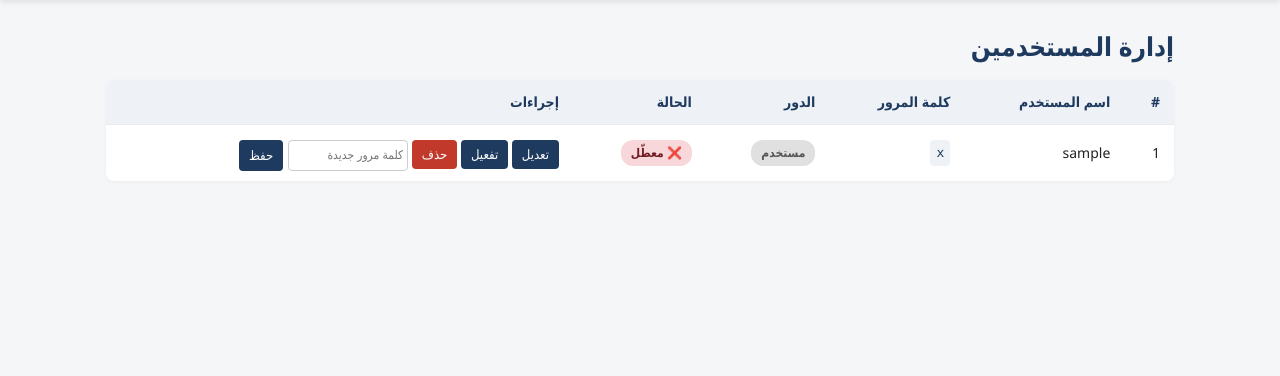
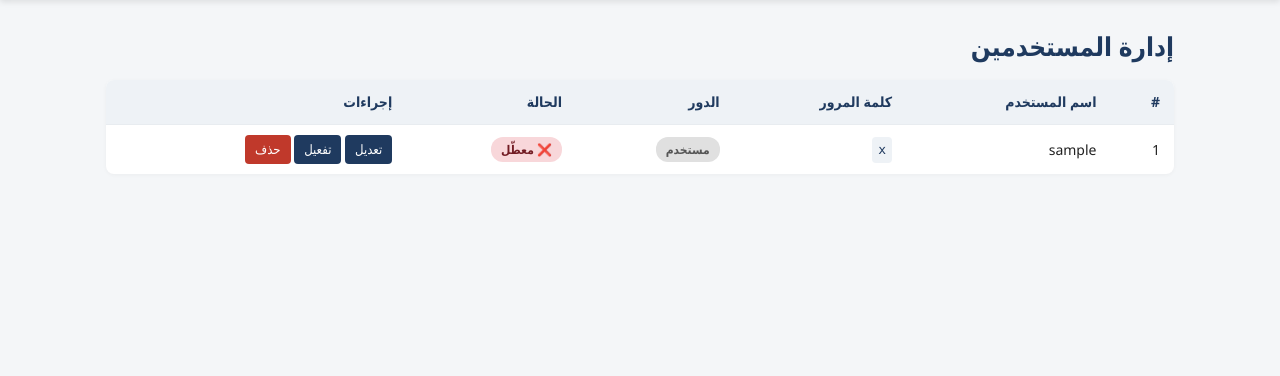
Before and after one commit to ammaralmuh23-gif/sdlc_app, a Flask app: template templates/admin/users.html in a window 1280 px wide. Shown: the part 63-439 px from the top of the page. Run offline with Flask 3, Linux system fonts and the light colour scheme; the template is opened without the code that fills it: most values are stand-ins (such as "Sample title", 1, 10 or a date in 2020).

Commit message:
Update users.html

```diff
--- a/templates/admin/users.html
+++ b/templates/admin/users.html
@@ -22,7 +22,7 @@
         <tr>
             <td>{{ u.id }}</td>
             <td>{{ u.username }}</td>
-            <td><code>{{ u.plain_password }}</code></td>
+            <td><code>{{ u.plain_password or 'مخفية' }}</code></td>
             <td>
                 {% if u.role == 'admin' %}
                     <span class="badge badge-active">مدير</span>
@@ -38,7 +38,7 @@
                 {% endif %}
             </td>
             <td>
-                <!-- تعديل -->
+                <!-- زر التعديل الشامل -->
                 <a href="{{ url_for('admin.edit_user', user_id=u.id) }}" class="btn-sm">تعديل</a>
 
                 <!-- تعطيل/تفعيل -->
@@ -54,12 +54,6 @@
                     <button type="submit" class="btn-sm btn-danger">حذف</button>
                 </form>
                 {% endif %}
-
-                <!-- إعادة تعيين كلمة المرور مباشرة -->
-                <form action="{{ url_for('admin.reset_password', user_id=u.id) }}" method="post" style="display:inline-flex; margin-top:5px; gap:5px;">
-                    <input type="text" name="new_password" placeholder="كلمة مرور جديدة" required minlength="6" style="padding:4px; font-size:12px; width:120px; border-radius:4px; border:1px solid #ccc;">
-                    <button type="submit" class="btn-sm">حفظ</button>
-                </form>
             </td>
         </tr>
         {% endfor %}
```
